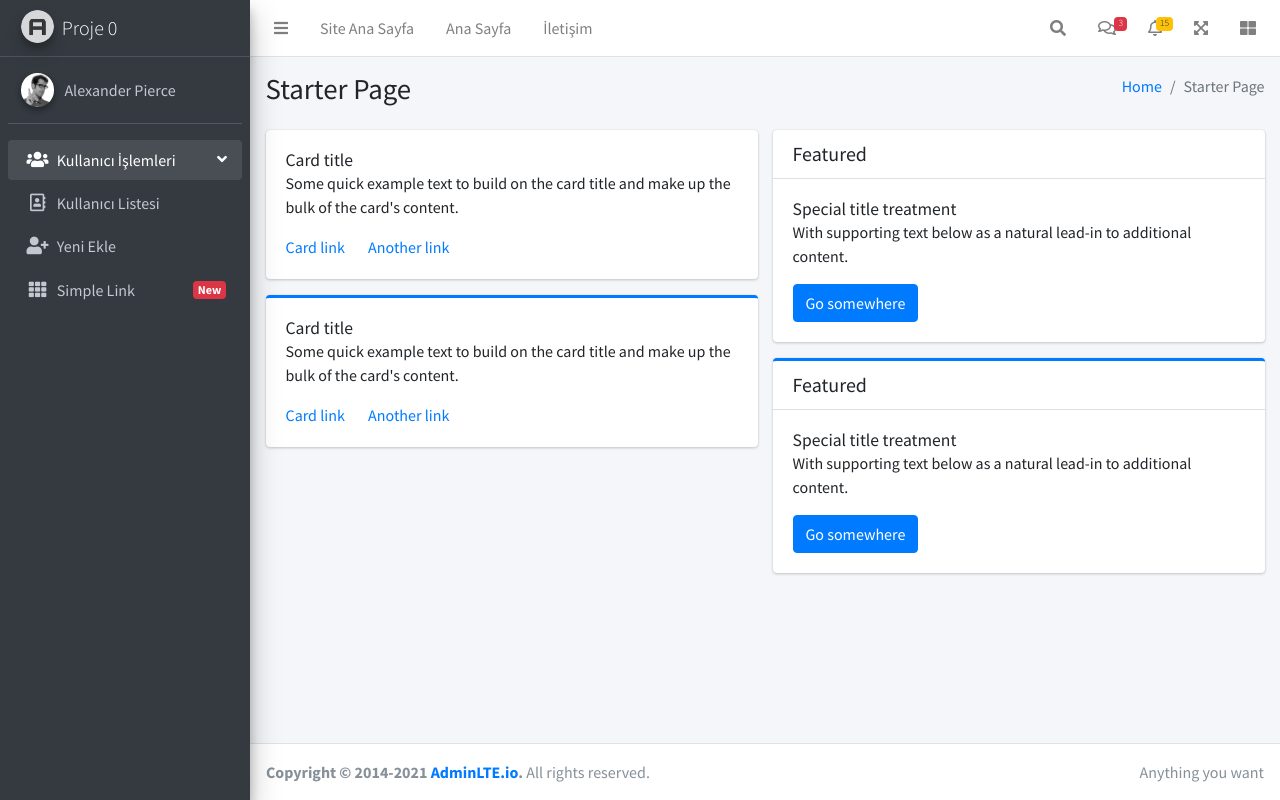
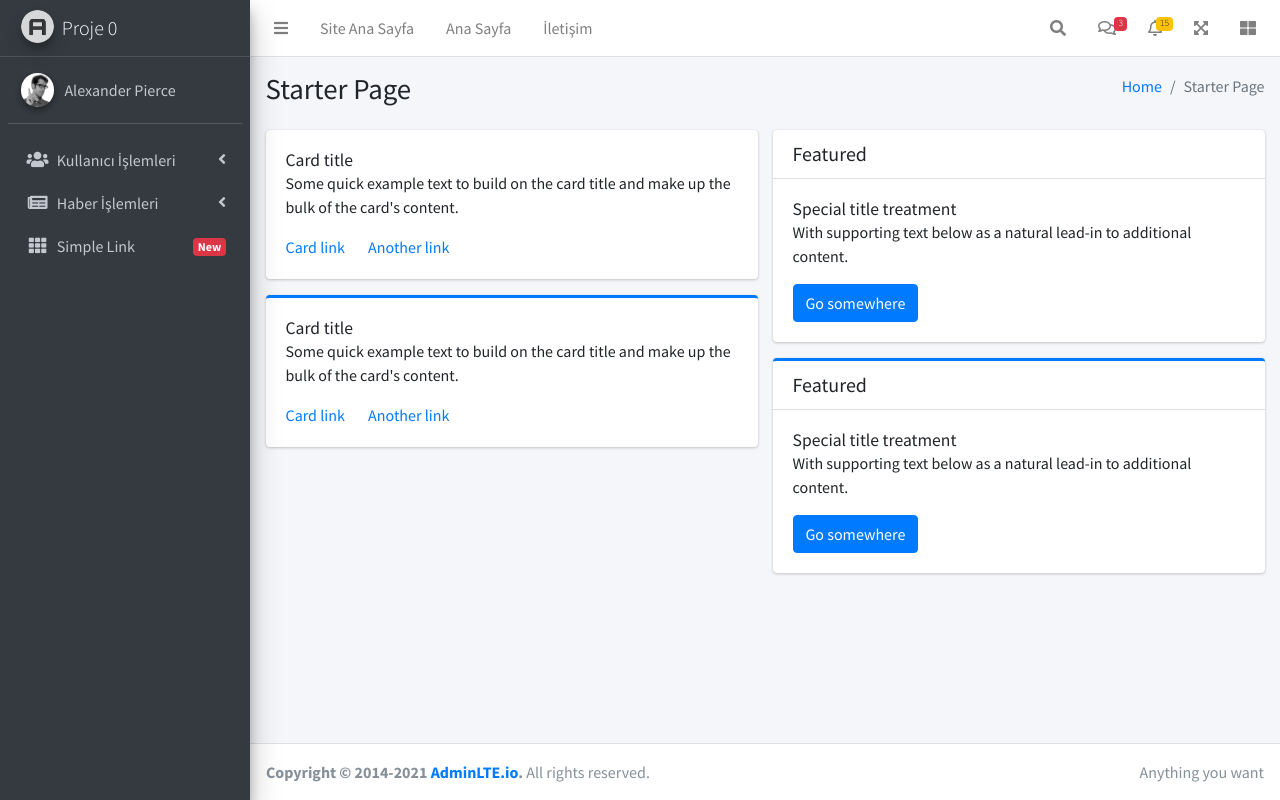
Before and after one commit to GiresunTBMYOBilgisayarProgramciligi/Proje-0, a PHP site: page /admin in a window 1280 px wide. Run offline with PHP 8.4, Linux system fonts and the light colour scheme; some libraries are stand-ins or nearby versions.

Commit message:
sidebar güncellendi

```diff
--- a/admin/sidebar.php
+++ b/admin/sidebar.php
@@ -23,7 +23,8 @@
             <ul class="nav nav-pills nav-sidebar flex-column" data-widget="treeview" role="menu" data-accordion="false">
                 <!-- Add icons to the links using the .nav-icon class
                      with font-awesome or any other icon font library -->
-                <li class="nav-item menu-open"> <!-- menu-open sınıfı dropdown menünün açık olmasını sağlıyor-->
+                <!-- Kullanıcı Menusü -->
+                <li class="nav-item <?= (strpos($page, 'user') !== false) ? 'menu-open' : ''; ?>""> <!-- menu-open sınıfı dropdown menünün açık olmasını sağlıyor-->
                     <a href="#" class="nav-link <?= (strpos($page, 'user') !== false) ? 'active' : ''; ?>"> <!-- sayfa user kelimesini içeriyorsa ektif olur-->
                         <i class="nav-icon fas fa-users"></i>
                         <p>
@@ -41,11 +42,37 @@
                         <li class="nav-item">
                             <a href="index.php?p=new_user" class="nav-link <?= ($page == 'new_user') ? 'active' : ''; ?>">
                                 <i class="fa fa-user-plus nav-icon"></i>
-                                <p>Yeni Ekle</p>
+                                <p>Kullanıcı Ekle</p>
                             </a>
                         </li>
                     </ul>
                 </li>
+                <!-- /Kullanıcı Menusü -->
+                <!-- Haber Menusü -->
+                <li class="nav-item <?= (strpos($page, 'news') !== false) ? 'menu-open' : ''; ?>"> <!-- menu-open sınıfı dropdown menünün açık olmasını sağlıyor-->
+                    <a href="#" class="nav-link <?= (strpos($page, 'news') !== false) ? 'active' : ''; ?>"> <!-- sayfa user kelimesini içeriyorsa ektif olur-->
+                        <i class="nav-icon fas fa-newspaper"></i>
+                        <p>
+                            Haber İşlemleri
+                            <i class="right fas fa-angle-left"></i>
+                        </p>
+                    </a>
+                    <ul class="nav nav-treeview">
+                        <li class="nav-item">
+                            <a href="index.php?p=news_list" class="nav-link <?= ($page == 'news_list') ? 'active' : ''; ?>">
+                                <i class="fas fa-clipboard-list nav-icon"></i>
+                                <p>Haber Listesi</p>
+                            </a>
+                        </li>
+                        <li class="nav-item">
+                            <a href="index.php?p=new_news" class="nav-link <?= ($page == 'new_news') ? 'active' : ''; ?>">
+                                <i class="fa fa-plus nav-icon"></i>
+                                <p>Haber Ekle</p>
+                            </a>
+                        </li>
+                    </ul>
+                </li>
+                <!-- /Haber Menusü -->
                 <li class="nav-item">
                     <a href="index.php?p=simple_link" class="nav-link <?= ($page == 'simple_link') ? 'active' : ''; ?>">
                         <i class="nav-icon fas fa-th"></i>
```
